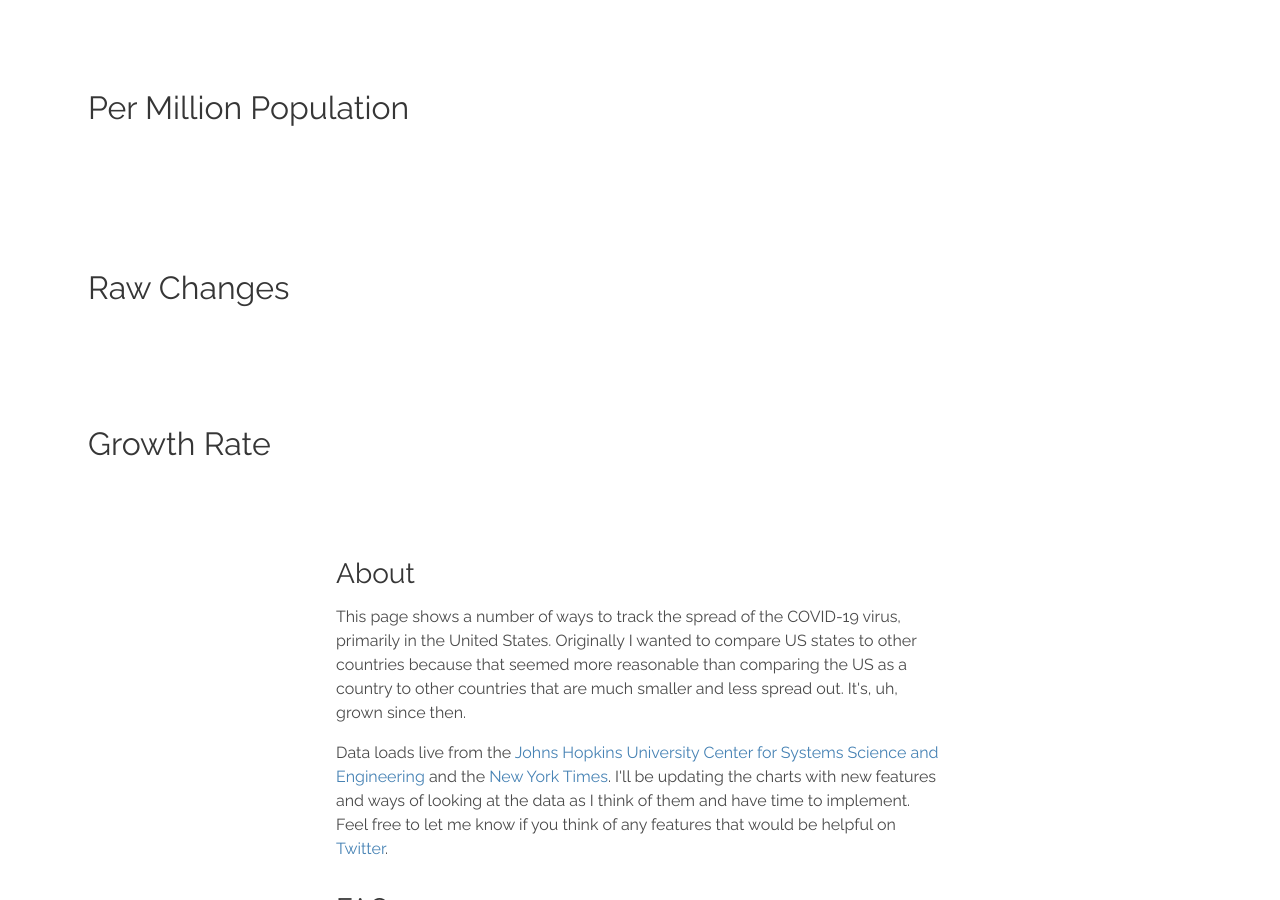
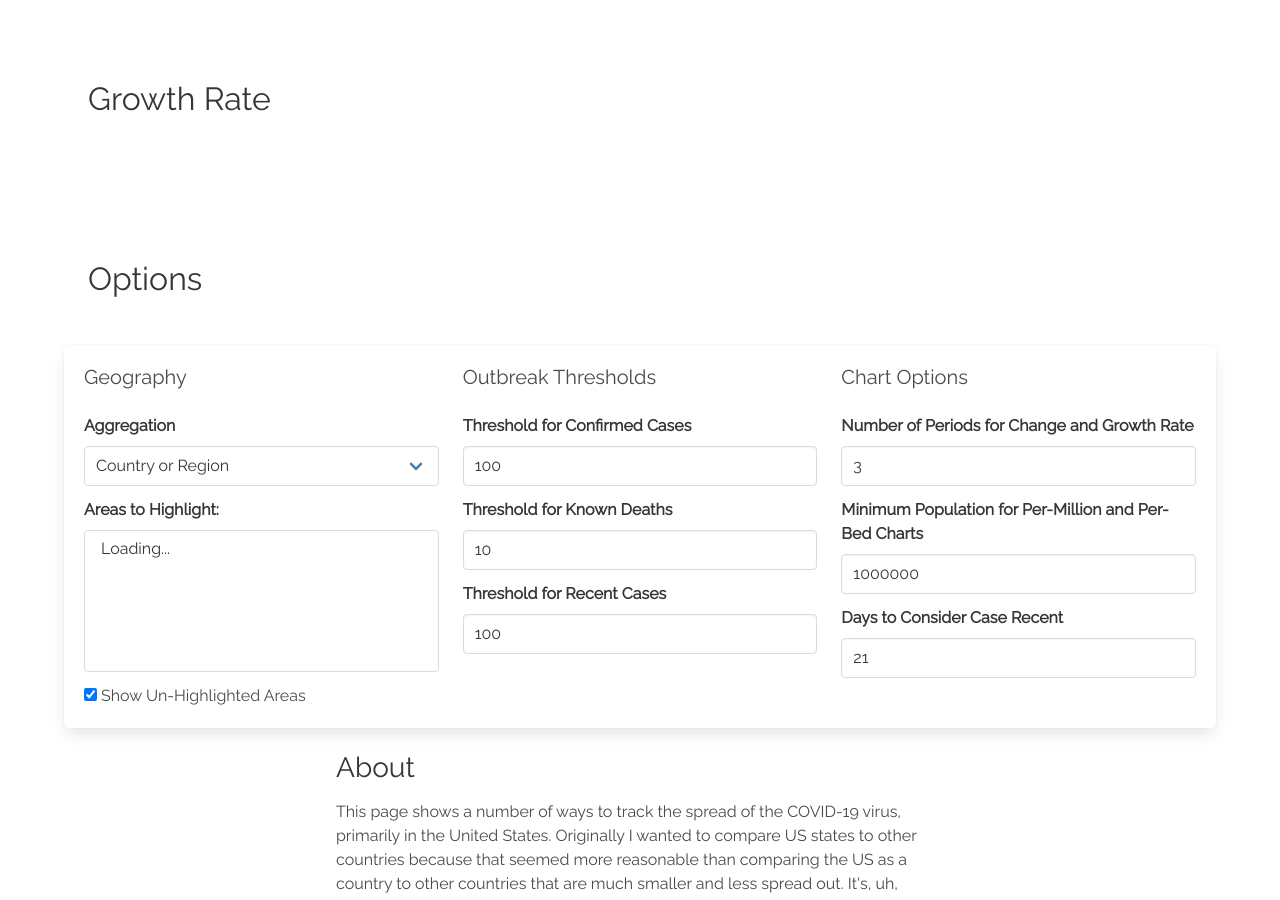
Before and after one commit to OliverSherouse/OliverSherouse.github.io, a Jekyll site: the page built from coronavirus-tracker/index.html, in a window 1280 px wide and 900 px high, scrolled down 1154 px. Built offline with Jekyll 4.4.1, drawn with Linux system fonts in a browser that asks for light colours; nearby versions of some CDN libraries; comment, search, counter and statistics services are not loaded; some of the changed text lies outside the part shown.

Commit message:
sharable links

```diff
--- a/coronavirus-tracker/index.html
+++ b/coronavirus-tracker/index.html
@@ -7,60 +7,19 @@
   <div class="hero-body has-text-centered">
     <h1 class="title"><a href="{{page.url}}">{{page.title}}</a></h1>
     <span class="has-text-centered">
-      <p class="level-item">Share this page:
-        <a class="level-item" href="http://www.facebook.com/sharer/sharer.php?u={{page.url | prepend: site.url}}&title={{page.title }}" target="_blank">
+      <p>Share this page:
+        <a href="http://www.facebook.com/sharer/sharer.php?u={{page.url | prepend: site.url}}&title={{page.title }}" target="_blank">
           <span class="icon is-medium"><i class="fab fa-lg fa-facebook"></i></span>
         </a>
-        <a class="level-item" href="http://twitter.com/intent/tweet?status={{ page.title }}+{{page.url | prepend: site.url}}" target="_blank">
+        <a href="http://twitter.com/intent/tweet?status={{ page.title }}+{{page.url | prepend: site.url}}" target="_blank">
           <span class="icon is-medium"><i class="fab fa-lg fa-twitter"></i></span>
         </a>
-        <a class="level-item" href="mailto:?subject={{ page.title }}&body={{ page.title }}: {{page.url | prepend: site.url}}" target="_blank">
+        <a href="mailto:?subject={{ page.title }}&body={{ page.title }}: {{page.url | prepend: site.url}}" target="_blank">
           <span class="icon is-medium"><i class="fas fa-lg fa-envelope"></i></span>
         </a></p>
     </span>
   </div>
 </header>
-<div class="hero chartsection">
-  <div class="hero-body">
-    <h2 class="title is-size-3" id="global-options">Global Options</h2>
-  </div>
-</div>
-<aside class="box">
-  <div class="columns">
-    <div class="column">
-      <div class="field">
-        <label class="label">Aggregation</label>
-        <control>
-        <div class="select is-fullwidth">
-          <select id="virus-tracker-data-select"></select>
-        </div>
-        </control>
-      </div>
-    </div>
-    <div class="column">
-      <div class="field">
-        <label class="label" for="to-highlight">Areas to Highlight:</label>
-        <div class="control">
-          <div class="select is-multiple is-fullwidth">
-            <select multiple size="4" name="to-highlight" id="virus-tracker-highlight-select">
-              <option>Loading...</option>
-            </select>
-          </div>
-        </div>
-      </div>
-    </div>
-    <div class="column">
-      <div class="field">
-        <label class="label">Show Un-Highlighted Areas</label>
-        <control>
-        <div class="checkbox">
-          <input id="virus-tracker-show-unhighlighted" type="checkbox" checked></input>
-        </div>
-        </control>
-      </div>
-    </div>
-  </div>
-</aside >
 
 <div class="hero chartsection">
   <div class="hero-body">
@@ -121,6 +80,11 @@
     <article id="virus-tracker-deaths-delta" ></article>
   </div>
 </div>
+<div class="columns is-desktop">
+  <div class="column is-half-desktop is-offset-one-quarter-desktop">
+    <article id="virus-tracker-recent-delta" ></article>
+  </div>
+</div>
 <div class="hero chartsection">
   <div class="hero-body">
     <h2 class="title is-size-3">Growth Rate</h2>
@@ -139,6 +103,102 @@
     <article id="virus-tracker-recent-growth" ></article>
   </div>
 </div>
+
+<div class="hero chartsection">
+  <div class="hero-body">
+    <h2 class="title is-size-3" id="options">Options</h2>
+  </div>
+</div>
+<aside class="box">
+  <div class="columns">
+    <div class="column">
+      <h3 class="subtitle is-size-5">Geography</h3>
+      <div class="field">
+        <label class="label">Aggregation</label>
+        <control>
+        <div class="select is-fullwidth">
+          <select id="virus-tracker-data-select">
+            <option value="byRegionOrCountry">Country or Region</option>
+            <option value="byCountry">Country</option>
+            <option value="byState">US States</option>
+            <option value="byCounty">US County</option>
+            <option value="byCBSA">US Cities</option>
+          </select>
+        </div>
+        </control>
+      </div>
+      <div class="field">
+        <label class="label" for="to-highlight">Areas to Highlight:</label>
+        <div class="control">
+          <div class="select is-multiple is-fullwidth">
+            <select multiple size="4" name="to-highlight" id="virus-tracker-highlight-select">
+              <option>Loading...</option>
+            </select>
+          </div>
+        </div>
+      </div>
+      <div class="field">
+        <div class="control">
+          <div class="checkbox">
+            <label class="checkbox">
+              <input id="virus-tracker-show-unhighlighted" type="checkbox" checked>
+              Show Un-Highlighted Areas
+              </input>
+            </label>
+          </div>
+        </div>
+      </div>
+    </div>
+    <div class="column">
+      <h3 class="subtitle is-size-5">Outbreak Thresholds</h3>
+      <div class="field">
+        <label class="label">Threshold for Confirmed Cases</label>
+        <div class="control">
+          <input class="input" type="number" id="virus-tracker-cases-threshold" value=100></input>
+        </div>
+        <p class="help is-danger"></p>
+      </div>
+      <div class="field">
+        <label class="label">Threshold for Known Deaths</label>
+        <div class="control">
+          <input class="input" type="number" id="virus-tracker-deaths-threshold" value=10></input>
+        </div>
+        <p class="help is-danger"></p>
+      </div>
+      <div class="field">
+        <label class="label">Threshold for Recent Cases</label>
+        <div class="control">
+          <input class="input" type="number" id="virus-tracker-recent-threshold" value=100></input>
+        </div>
+        <p class="help is-danger"></p>
+      </div>
+    </div>
+    <div class="column">
+      <h3 class="subtitle is-size-5">Chart Options</h3>
+      <div class="field">
+        <label class="label">Number of Periods for Change and Growth Rate</label>
+        <div class="control">
+          <input class="input" type="number" id="virus-tracker-periods" value=3></input>
+        </div>
+        <p class="help is-danger"></p>
+      </div>
+      <div class="field">
+        <label class="label">Minimum Population for Per-Million and Per-Bed Charts</label>
+        <div class="control">
+          <input class="input" type="number" id="virus-tracker-minpop" value=1000000></input>
+        </div>
+        <p class="help is-danger"></p>
+      </div>
+      <div class="field">
+        <label class="label">Days to Consider Case Recent</label>
+        <div class="control">
+          <input class="input" type="number" id="virus-tracker-recent-days" value=21></input>
+        </div>
+        <p class="help is-danger"></p>
+      </div>
+    </div>
+  </div>
+</aside>
 
 <div class="prose content">
   <h2>About</h2>
```
Also changed, not shown: js/virusTracker.js.
